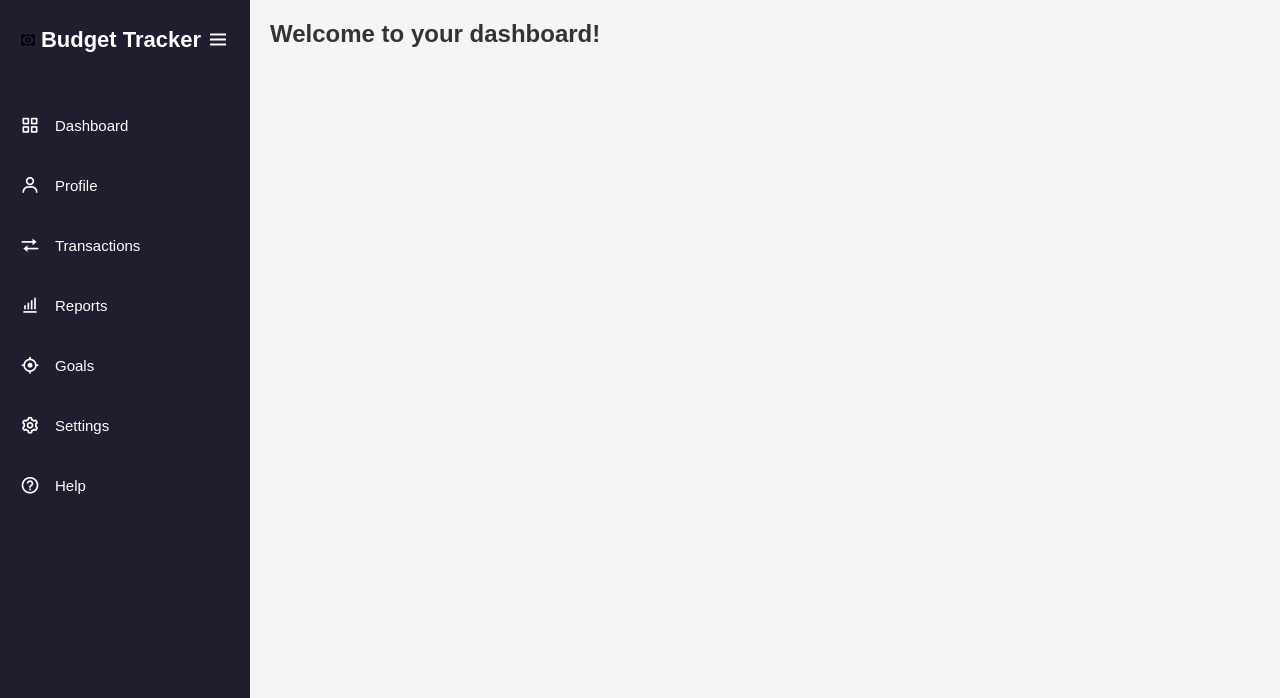
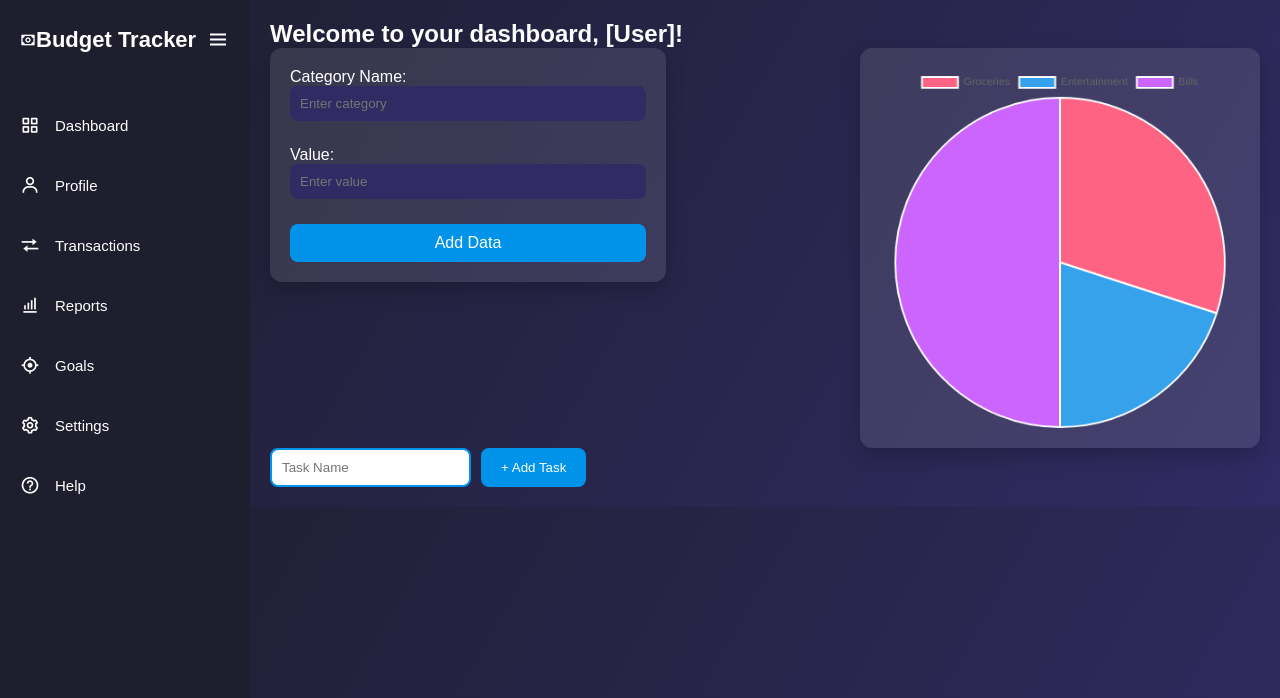
Before and after one commit to AlbiniAliu/BudgetTracker, a plain HTML site: page Dashboard.html in a window 1280 px wide. Shown: the top 698 px of the page. Drawn offline with nearby package versions, Linux system fonts and the light colour scheme.

Commit message:
FINALLY SIDEBAR IS DONE

```diff
--- a/Dashboard.html
+++ b/Dashboard.html
@@ -4,10 +4,8 @@
     <meta charset="UTF-8">
     <meta name="viewport" content="width=device-width, initial-scale=1.0">
     <link rel="stylesheet" href="css/dashboard.css">
-
     <link href="https://cdnjs.cloudflare.com/ajax/libs/boxicons/2.1.4/css/boxicons.min.css" rel="stylesheet">
-
-
+    <script src="https://cdn.jsdelivr.net/npm/chart.js"></script>
     <title>Dashboard</title>
 </head>
 <body>
@@ -18,60 +16,47 @@
           <i class="bx bx-menu" id="toggle-btn"></i>
         </div>
         <ul class="nav-list">
-          <li>
-            <a href="#dashboard">
-              <i class="bx bx-grid-alt"></i>
-              <span class="links_name">Dashboard</span>
-            </a>
-          </li>
-          <li>
-            <a href="#profile">
-              <i class="bx bx-user"></i>
-              <span class="links_name">Profile</span>
-            </a>
-          </li>
-          <li>
-            <a href="#transactions">
-              <i class="bx bx-transfer"></i>
-              <span class="links_name">Transactions</span>
-            </a>
-          </li>
-          <li>
-            <a href="#reports">
-              <i class="bx bx-bar-chart-alt"></i>
-              <span class="links_name">Reports</span>
-            </a>
-          </li>
-          <li>
-            <a href="#goals">
-              <i class="bx bx-target-lock"></i>
-              <span class="links_name">Goals</span>
-            </a>
-          </li>
-          <li>
-            <a href="#settings">
-              <i class="bx bx-cog"></i>
-              <span class="links_name">Settings</span>
-            </a>
-          </li>
-          <li>
-            <a href="#help">
-              <i class="bx bx-help-circle"></i>
-              <span class="links_name">Help</span>
-            </a>
-          </li>
-          <li class="logout">
-            <a href="#logout">
-              <i class="bx bx-log-out"></i>
-              <span class="links_name">Logout</span>
-            </a>
-          </li>
+          <li><a href="#dashboard"><i class="bx bx-grid-alt"></i><span class="links_name">Dashboard</span></a></li>
+          <li><a href="#profile"><i class="bx bx-user"></i><span class="links_name">Profile</span></a></li>
+          <li><a href="#transactions"><i class="bx bx-transfer"></i><span class="links_name">Transactions</span></a></li>
+          <li><a href="#reports"><i class="bx bx-bar-chart-alt"></i><span class="links_name">Reports</span></a></li>
+          <li><a href="#goals"><i class="bx bx-target-lock"></i><span class="links_name">Goals</span></a></li>
+          <li><a href="#settings"><i class="bx bx-cog"></i><span class="links_name">Settings</span></a></li>
+          <li><a href="#help"><i class="bx bx-help-circle"></i><span class="links_name">Help</span></a></li>
+          <li class="logout"><a href="#logout"><i class="bx bx-log-out"></i><span class="links_name">Logout</span></a></li>
         </ul>
-      </div>
+    </div>
 
-      <section class="home-section">
-        <div class="text">Welcome to your dashboard!</div>
-      </section>
+    <section class="home-section">
+        <div class="text">Welcome to your dashboard, <span id="userName">[User]</span>!</div>
+
+        <div class="content-wrapper">
+            <div class="form-wrapper">
+                <form id="dataForm">
+                    <label>Category Name:
+                        <input type="text" id="categoryName" placeholder="Enter category" required>
+                    </label>
+                    <label>Value:
+                        <input type="number" id="categoryValue" placeholder="Enter value" required>
+                    </label>
+                    <button type="submit">Add Data</button>
+                </form>
+            </div>
+
+            <div class="chart-wrapper">
+                <canvas id="myPieChart"></canvas>
+            </div>
+        </div>
+
+        <div class="input-section">
+            <input type="text" id="taskInput" placeholder="Task Name">
+            <button onclick="addTask()">+ Add Task</button>
+        </div>
+
+        <div class="task-container-wrapper">
+            <div class="task-container" id="taskContainer"></div>
+        </div>
+    </section>
 
     <script src="js/dashboard.js"></script>
 </body>
--- a/css/dashboard.css
+++ b/css/dashboard.css
@@ -6,9 +6,19 @@
 
 body {
   font-family: Arial, sans-serif;
-    background: #f5f5f5;
+  background: linear-gradient(120deg, #1E1E2E, #302b63);
+  color: white;
 }
-
+@keyframes fadeIn {
+  from {
+    opacity: 0;
+    transform: translateX(-10px);
+  }
+  to {
+    opacity: 1;
+    transform: translateX(0);
+  }
+}
 .sidebar {
   position: fixed;
   top: 0;
@@ -16,8 +26,8 @@
   height: 100%;
   width: 250px;
   background: #1E1E2E;
-    transition: width 0.4s ease, transform 0.4s ease;
   z-index: 100;
+  transition: width 0.4s ease;
 }
 
 .sidebar.close {
@@ -27,9 +37,9 @@
 .sidebar .logo-details {
   display: flex;
   align-items: center;
-    justify-content: space-between;
   height: 80px;
   padding: 0 20px;
+  position: relative;
 }
 
 .sidebar .logo-details .logo_name {
@@ -37,23 +47,29 @@
   font-weight: bold;
   color: white;
   opacity: 1;
-    transition: opacity 0.3s ease;
+  transition: opacity 0.4s ease;
+
 }
 
 .sidebar.close .logo-details .logo_name {
   opacity: 0;
+  pointer-events: none;
 }
 
 .sidebar .logo-details #toggle-btn {
   font-size: 24px;
   color: white;
   cursor: pointer;
-    transition: transform 0.4s ease;
+  transition: transform 0.4s ease, margin-left 0.4s ease;
+  position: absolute;
+  right: 20px;
+  top: 50%;
+  transform: translateY(-50%);
 }
 
 .sidebar.close .logo-details #toggle-btn {
-    transform: rotate(180deg);
-    margin-left: -200px;
+  margin-left: -12px;
+  transform: translateY(-50%) rotate(180deg);
 }
 
 .sidebar .nav-list {
@@ -115,5 +131,92 @@
 .home-section .text {
   font-size: 24px;
   font-weight: bold;
-    color: #333;
+  color: #fff;
 }
+.sidebar:not(.close) .logo_name,
+.sidebar:not(.close) .links_name {
+  animation: fadeIn 0.4s ease forwards;
+}
+.content-wrapper {
+  display: flex;
+  justify-content: space-between;
+  align-items: flex-start;
+}
+
+.form-wrapper {
+  width: 40%;
+  padding: 20px;
+  background: rgba(255, 255, 255, 0.1);
+  border-radius: 12px;
+  box-shadow: 0 8px 20px rgba(0, 0, 0, 0.2);
+}
+
+.form-wrapper form label {
+  display: block;
+  margin-bottom: 10px;
+  font-size: 16px;
+}
+
+.form-wrapper input {
+  width: 100%;
+  padding: 10px;
+  margin-bottom: 15px;
+  border: none;
+  border-radius: 8px;
+  background-color: #302b63;
+  color: white;
+}
+
+.form-wrapper button {
+  width: 100%;
+  padding: 10px;
+  font-size: 16px;
+  color: white;
+  background: #0093E9;
+  border: none;
+  border-radius: 8px;
+  cursor: pointer;
+  transition: background-color 0.3s ease;
+}
+
+.form-wrapper button:hover {
+  background: #80D0C7;
+}
+
+.chart-wrapper {
+  width: 50%;
+  max-width: 400px;
+}
+
+canvas {
+  width: 100%;
+  background: rgba(255, 255, 255, 0.1);
+  padding: 20px;
+  border-radius: 12px;
+  box-shadow: 0 8px 20px rgba(0, 0, 0, 0.2);
+}
+
+.input-section {
+  display: flex;
+  gap: 10px;
+}
+
+.input-section input {
+  padding: 10px;
+  border: 2px solid #0093E9;
+  border-radius: 8px;
+}
+
+.input-section button {
+  padding: 10px 20px;
+  background-color: #0093E9;
+  border: none;
+  color: white;
+  border-radius: 8px;
+  cursor: pointer;
+  transition: background-color 0.3s ease;
+}
+
+.input-section button:hover {
+  background-color: #ffcc00;
+}
--- a/js/dashboard.js
+++ b/js/dashboard.js
@@ -5,3 +5,96 @@ const toggleBtn = document.querySelector('#toggle-btn');
 toggleBtn.addEventListener('click', () => {
   sidebar.classList.toggle('close');
 });
+const chartData = {
+  labels: ["Groceries", "Entertainment", "Bills"],
+  datasets: [
+    {
+      data: [30, 20, 50],
+      backgroundColor: ["#ff6384", "#36a2eb", "#cc65fe"],
+      hoverBackgroundColor: ["#ff6384", "#36a2eb", "#cc65fe"]
+    }
+  ]
+};
+
+// Create the pie chart
+const ctx = document.getElementById("myPieChart").getContext("2d");
+const myPieChart = new Chart(ctx, {
+  type: "pie",
+  data: chartData,
+  options: {
+    responsive: true,
+    plugins: {
+      legend: {
+        position: "top"
+      },
+      tooltip: {
+        enabled: true
+      }
+    }
+  }
+});
+
+
+document.getElementById("dataForm").addEventListener("submit", function (e) {
+  e.preventDefault();
+
+  const categoryName = document.getElementById("categoryName").value;
+  const categoryValue = parseFloat(document.getElementById("categoryValue").value);
+
+  if (!categoryName || isNaN(categoryValue)) {
+    alert("Please enter valid data.");
+    return;
+  }
+
+
+  chartData.labels.push(categoryName);
+  chartData.datasets[0].data.push(categoryValue);
+
+
+  const randomColor = `#${Math.floor(Math.random() * 16777215).toString(16)}`;
+  chartData.datasets[0].backgroundColor.push(randomColor);
+  chartData.datasets[0].hoverBackgroundColor.push(randomColor);
+
+
+  myPieChart.update();
+
+
+  document.getElementById("categoryName").value = "";
+  document.getElementById("categoryValue").value = "";
+});
+function addTask() {
+  const taskInput = document.getElementById("taskInput");
+  const taskText = taskInput.value.trim();
+
+  if (taskText === "") {
+      alert("Ju lutem shkruani një task!");
+      return;
+  }
+
+
+  const taskHTML = `
+      <div class="task">
+
+          <span>${taskText}</span>
+          <input class="checkbox" type="checkbox" onchange="toggleTask(this)">
+      </div>
+  `;
+
+
+  const taskContainer = document.getElementById("taskContainer");
+  taskContainer.innerHTML += taskHTML;
+
+
+  taskInput.value = "";
+}
+
+function toggleTask(checkbox) {
+  const taskDiv = checkbox.parentElement;
+
+
+  if (checkbox.checked) {
+      taskDiv.classList.add("completed");
+  } else {
+      taskDiv.classList.remove("completed");
+  }
+}
```
Lines whose indentation alone changed are shown as unchanged.
